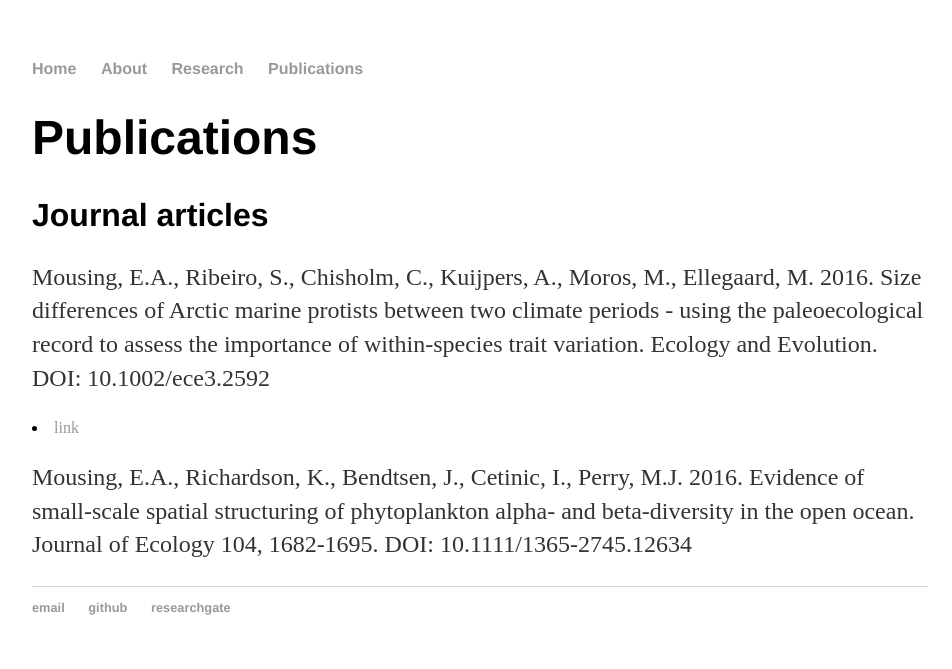
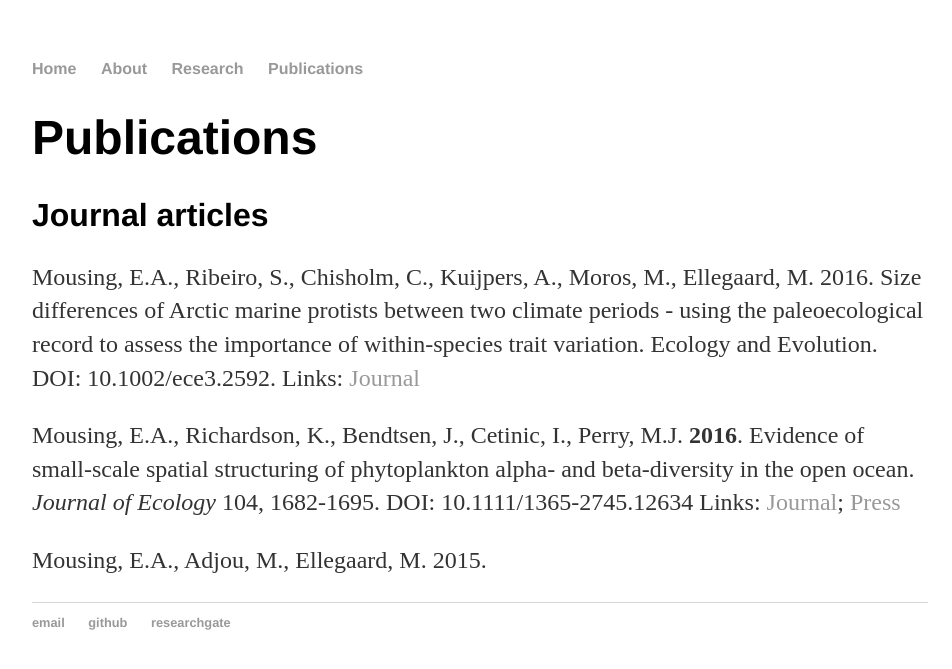
Before and after one commit to eamousing/eamousing.github.io, a Jekyll site: the page built from publications.html, in a window 1280 px wide. Shown: the top 669 px of the page, without its empty margins (160-1112 px from the left). Built offline with Jekyll 4.4.1, drawn with Linux system fonts in a browser that asks for light colours.

Commit message:
update to publications

```diff
--- a/publications.html
+++ b/publications.html
@@ -5,7 +5,17 @@ title: Publications
 <div class="blurb">
 	<h1>Publications</h1>
     <h2>Journal articles</h2>
-    <p>Mousing, E.A., Ribeiro, S., Chisholm, C., Kuijpers, A., Moros, M., Ellegaard, M. 2016. Size differences of Arctic marine protists between two climate periods - using the paleoecological record to assess the importance of within-species trait variation. Ecology and Evolution. DOI: 10.1002/ece3.2592</p><li><a href=http://onlinelibrary.wiley.com/doi/10.1002/ece3.2592/abstract"">link</a></li>
-    <p>Mousing, E.A., Richardson, K., Bendtsen, J., Cetinic, I., Perry, M.J. 2016. Evidence of small-scale spatial structuring of phytoplankton alpha- and beta-diversity in the open ocean. Journal of Ecology 104, 1682-1695. DOI: 10.1111/1365-2745.12634</p>
+    <p>Mousing, E.A., Ribeiro, S., Chisholm, C., Kuijpers, A., Moros, M., Ellegaard, M. 2016. Size differences of Arctic marine protists between two climate periods - using the paleoecological record to assess the importance of within-species trait variation. Ecology and Evolution. DOI: 10.1002/ece3.2592.
+        Links:
+        <a href="http://onlinelibrary.wiley.com/doi/10.1002/ece3.2592/abstract">Journal</a>
+    </p>
+    <p>Mousing, E.A., Richardson, K., Bendtsen, J., Cetinic, I., Perry, M.J. <b>2016</b>. Evidence of small-scale spatial structuring of phytoplankton alpha- and beta-diversity in the open ocean. <i>Journal of Ecology</i> 104, 1682-1695. DOI: 10.1111/1365-2745.12634
+        Links:
+        <a href="http://onlinelibrary.wiley.com/doi/10.1111/1365-2745.12634/abstract">Journal</a>;
+        <a href="https://wiley.altmetric.com/details/10175116/news">Press</a>
+    </p>
+    <p>Mousing, E.A., Adjou, M., Ellegaard, M. 2015.
+
+    </p>
     <p>
 </div><!-- /.blurb -->
```
